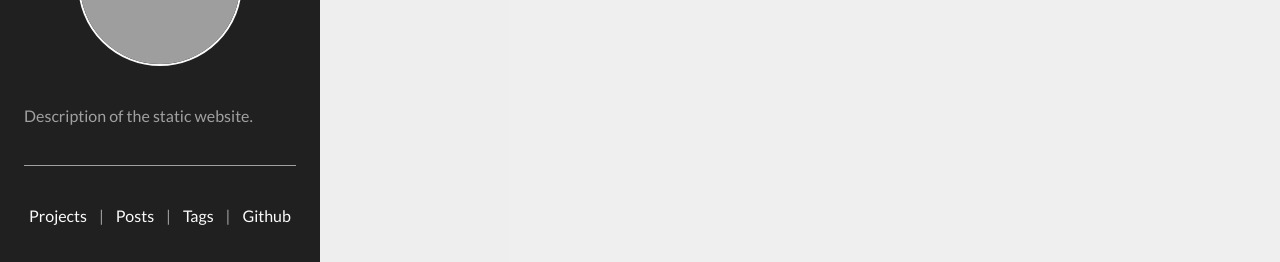
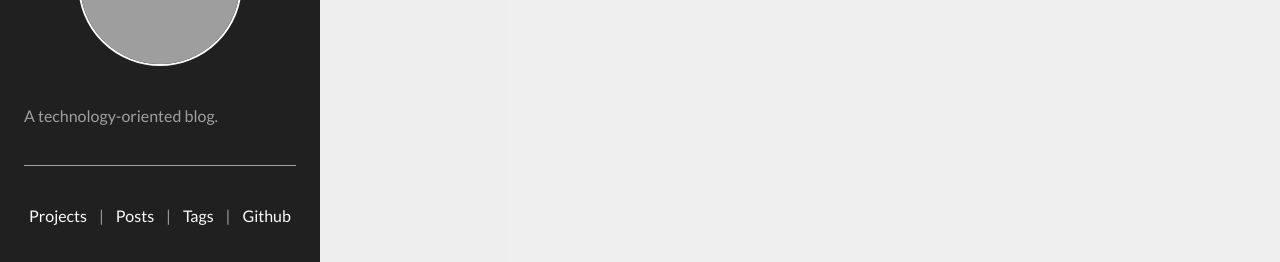
Before and after one commit to nukeop/nukeop.github.io, a Jekyll site: the page built from _posts/2017/2017-09-05-tips-on-using-vim-effectively.markdown, in a window 1280 px wide. Shown: the part 635-897 px from the top of the page. Built offline with Jekyll 4.4.1, drawn with Linux system fonts in a browser that asks for light colours; grey boxes are pictures that could not be loaded.

Commit message:
Cosmetic

```diff
--- a/_config.yml
+++ b/_config.yml
@@ -1,6 +1,6 @@
 title:       nukeop.github.io
 author:      nukeop
-description: Description of the static website.
+description: A technology-oriented blog.
 
 markdown:    kramdown
 highlighter: rouge
--- a/_posts/2017/2017-09-05-tips-on-using-vim-effectively.markdown
+++ b/_posts/2017/2017-09-05-tips-on-using-vim-effectively.markdown
@@ -2,6 +2,7 @@
 layout: "post"
 title: "Tips on using vim effectively"
 date: "2017-09-05 08:53"
+image: "https://s3.amazonaws.com/hackdesign/tools/app_images/000/000/051/icon_small/vim-logo-en.png"
 summary: "Rare tips on using the more obscure functions to increase productivity."
 ---
 
```
